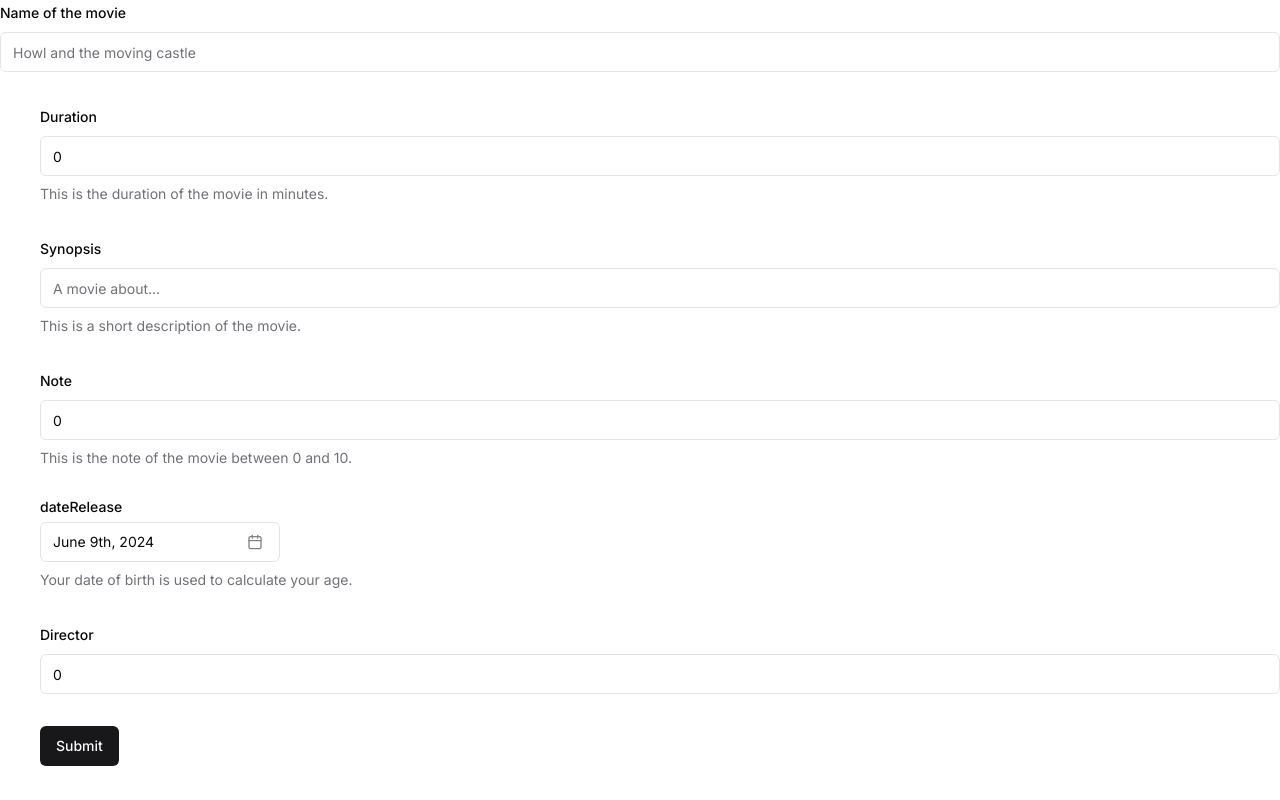
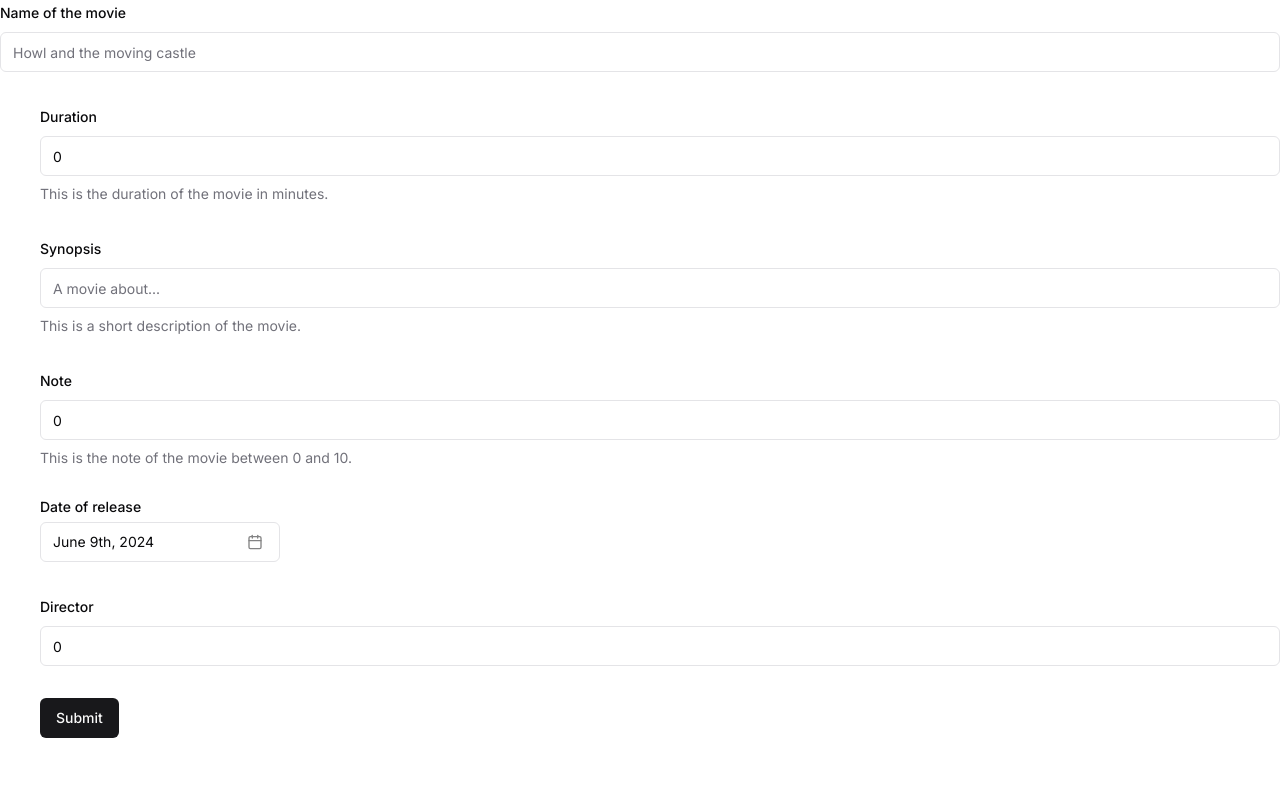
Before and after one commit to Molina-Q/next-ts-ghibli, a Next.js app: page /movies in a window 1280 px wide. Built offline with nearby package versions, Linux system fonts and the light colour scheme.

Commit message:
refactor: Update form validation and data transformation in movie creation

```diff
--- a/app/movies/page.tsx
+++ b/app/movies/page.tsx
@@ -40,7 +40,8 @@ const formSchema = z.object({
 })
 
 export default function Movie() {
-  const director = 2;
+
+
 
   const router = useRouter();
 
@@ -60,7 +61,7 @@ export default function Movie() {
 
   const onSubmit = async (values: z.infer<typeof formSchema>) => {
     try {
-      await axios.post(`/api/movie/create`, { title: values.title, note: values.note, synopsis: values.synopsis, duration: values.duration, dateRelease: values.dateRelease, directorId: director });
+      await axios.post(`/api/movie/create`, values);
       // toast.success("Topic added !");
       form.reset();
 
@@ -146,7 +147,7 @@ export default function Movie() {
           name="dateRelease"
           render={({ field }) => (
             <FormItem className="flex flex-col">
-              <FormLabel>dateRelease</FormLabel>
+              <FormLabel>Date of release</FormLabel>
               <Popover>
                 <PopoverTrigger asChild>
                   <FormControl>
@@ -178,9 +179,6 @@ export default function Movie() {
                   />
                 </PopoverContent>
               </Popover>
-              <FormDescription>
-                Your date of birth is used to calculate your age.
-              </FormDescription>
               <FormMessage />
             </FormItem>
           )}
```
